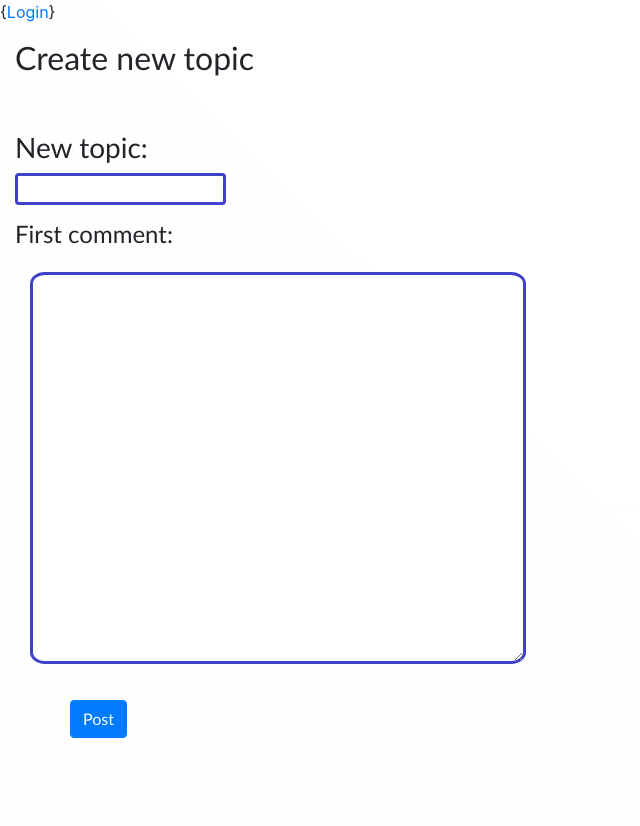
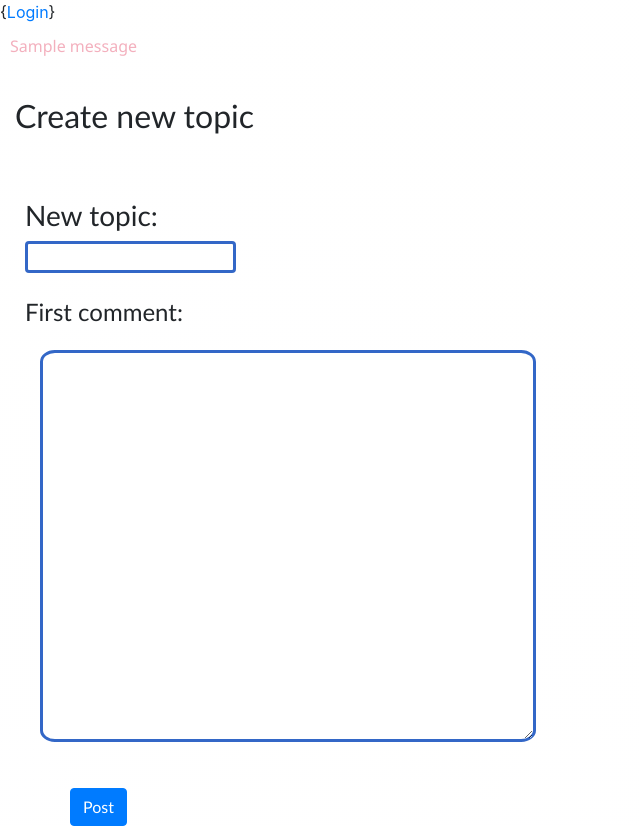
Before and after one commit to opturtio/Forum, a Flask app: page /create_topic in a window 1280 px wide. Shown: the whole page, without its empty margins (0-640 px from the left). Before the commit the page ends 738 px from the top, so only its background shows below. Run offline with Flask 2, Linux system fonts and the light colour scheme; one stand-in notice (Sample message) is shown; some libraries are stand-ins or nearby versions.

Commit message:
Forum have error messages for inputs. New python file created to check inputs

```diff
--- a/routes.py
+++ b/routes.py
@@ -1,6 +1,6 @@
-from flask import render_template, request, redirect, session, url_for
+from flask import render_template, request, redirect, session, flash, url_for
 from app import app
-import users, database
+import users, database, check_inputs
 
 
 @app.route("/", methods=["GET", "POST"])
@@ -57,6 +57,8 @@
         username = session["username"]
         posts = request.form["posts"]
 
+        if check_inputs.create_topic(topic, message):
+            return render_template("create_topic.html")
         database.insert_topic(topic, user_id, int(posts))
         topic_id = database.fetch_topic_id(topic)
         database.insert_message(message, topic_id, user_id, username)
@@ -76,8 +78,12 @@
         user_id = session["user_id"]
         username = session["username"]
 
+        if check_inputs.add_comment(message):
+            print("menee tähän 1")
+            comments = database.fetch_comments_by_topic(topic_id)
+            render_template("comments.html", comments=comments, topic_id=topic_id)
+
         database.insert_message(message, topic_id, user_id, username)
         database.update_number_of_posts(topic_id)
     comments = database.fetch_comments_by_topic(topic_id)
-    print(comments)
     return render_template("comments.html", comments=comments, topic_id=topic_id)
--- a/static/forum.css
+++ b/static/forum.css
@@ -17,24 +17,38 @@
 
 .new_topic {
     font-family:'Trebuchet MS', 'Lucida Sans Unicode', 'Lucida Grande', 'Lucida Sans', Arial, sans-serif;
-    margin: 15px;
+    margin: 25px;
 }
 
 .first_comment {
     font-family:'Trebuchet MS', 'Lucida Sans Unicode', 'Lucida Grande', 'Lucida Sans', Arial, sans-serif;
-    margin: 15px;
+    margin: 25px;
 }
 
 .post {
     margin-left: 70px;
 }
 
+.flash_messages {
+    color:crimson;
+    font-family: 'Segoe UI', Tahoma, Geneva, Verdana, sans-serif;
+    font-size: medium;
+    margin-top: 10px;
+    margin-left: 10px;
+    animation: blinker 2s linear infinite;
+}
+
+@keyframes blinker {
+    45% {
+      opacity: 0;
+    }
+}
 
 input {
-    border: 2px solid rgba(4, 4, 184, 0.76);
+    border: 2px solid rgb(51, 103, 199);
     border-radius: 4px;
     border-width: 3px;
-    color:blue;
+    color:rgb(12, 58, 145);
     font-family: 'Trebuchet MS', 'Lucida Sans Unicode', 'Lucida Grande', 'Lucida Sans', Arial, sans-serif;
 }
 
@@ -45,9 +59,9 @@
     border-top-right-radius: 3%;
     max-width: 100%;
     margin: 15px;
-    border: 2px solid rgba(4, 4, 184, 0.76);
+    border: 2px solid rgb(51, 103, 199);
     border-width: 3px;
-    color:blue;
+    color:rgb(12, 58, 145);
     font-family: 'Trebuchet MS', 'Lucida Sans Unicode', 'Lucida Grande', 'Lucida Sans', Arial, sans-serif;
     font-size: 17px;
 }
--- a/templates/create_topic.html
+++ b/templates/create_topic.html
@@ -3,6 +3,15 @@
 {% block title %}new_topic{% endblock %}
 
 {% block content %}
+    {% with messages = get_flashed_messages() %}
+        {% if messages %}
+            {% for message in messages %}
+                <div class="flash_messages">
+                    {{ message }}
+                </div>
+            {% endfor %}
+        {% endif %}
+    {% endwith %}
 <br>
 <div class="header">
     <h2>Create new topic</h2>
```
Also changed, not shown: check_inputs.py (added, +28 -0 lines), database.py (+9 -1 lines), templates/comments.html (+10 -0 lines), README.md.
